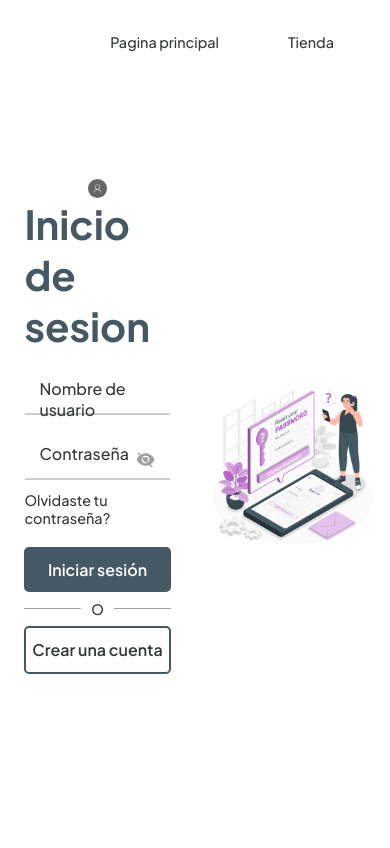
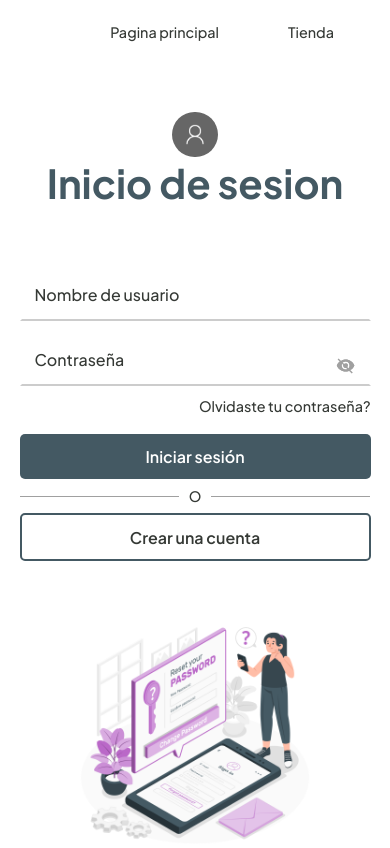
Before and after one commit to farmadsosena/Farmadso_sena, a PHP site: page /views/login.php in a window 390 px wide. Before the commit the page ends 674 px from the top, so only its background shows below. Run offline with PHP 8.4, Linux system fonts and the light colour scheme; some libraries are stand-ins or nearby versions.

Commit message:
Responsive login.php

```diff
--- a/assets/css/login copy.css
+++ b/assets/css/login copy.css
@@ -4,6 +4,7 @@
     box-sizing: border-box;
     font-family: inherit;
 }
+
 
 :root{
     --bg:#A0A0A0;
@@ -58,8 +59,9 @@ body{
 
 .padre{
     display: flex;
-    height: 90vh;
+    height: 85vh;
 }
+
 .form-contenedor{
     display: flex;
     align-items: center;
@@ -230,3 +232,42 @@ button{
     color: var(--primary);
     border: 2px solid var(--primary);
 }
+
+ /*------ first mobile ------ */
+ @media  screen and (max-width: 767px) { /*------ first mobile ------ */
+
+    .form-case{
+        height: 4rem;
+        width: 100%;
+    }
+
+    .regresar{
+        justify-content: end;
+        height: 4rem;
+    }
+
+    .padre{
+        flex-direction: column;
+        width: 100%;
+
+    }
+
+    .form-contenedor{
+        width: 100%;
+    }
+
+    .form{
+        width: 90%;
+        height: 40rem;
+    }
+
+    .imagen{
+        width: 100%;
+        margin-top: -90px;
+        height: 30rem;
+    }
+
+    .imagen img{
+        width: 60%;
+    }
+ }
--- a/views/login.php
+++ b/views/login.php
@@ -62,5 +62,4 @@
         </section>
     </section>
 </body>
-
 </html>
```
